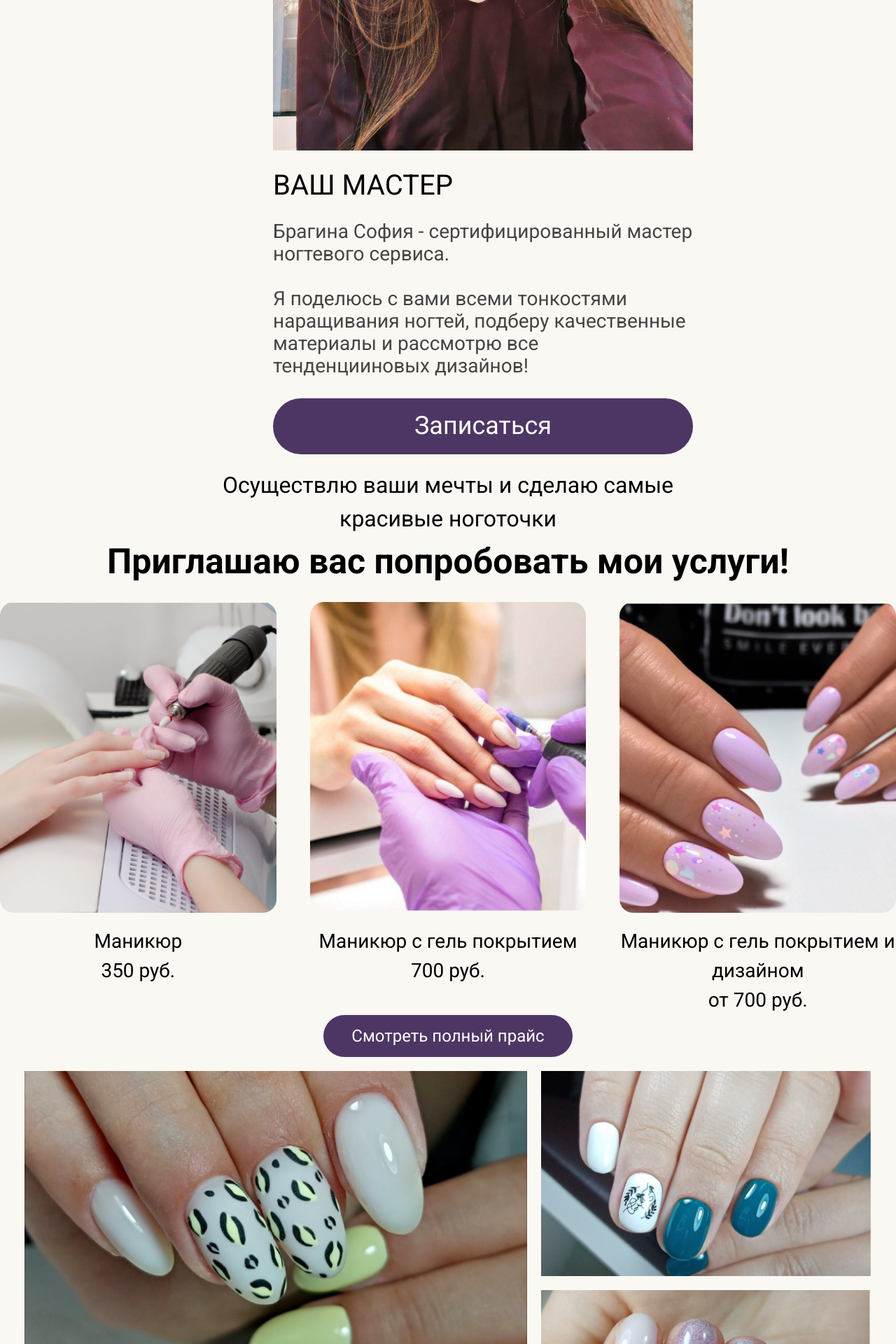
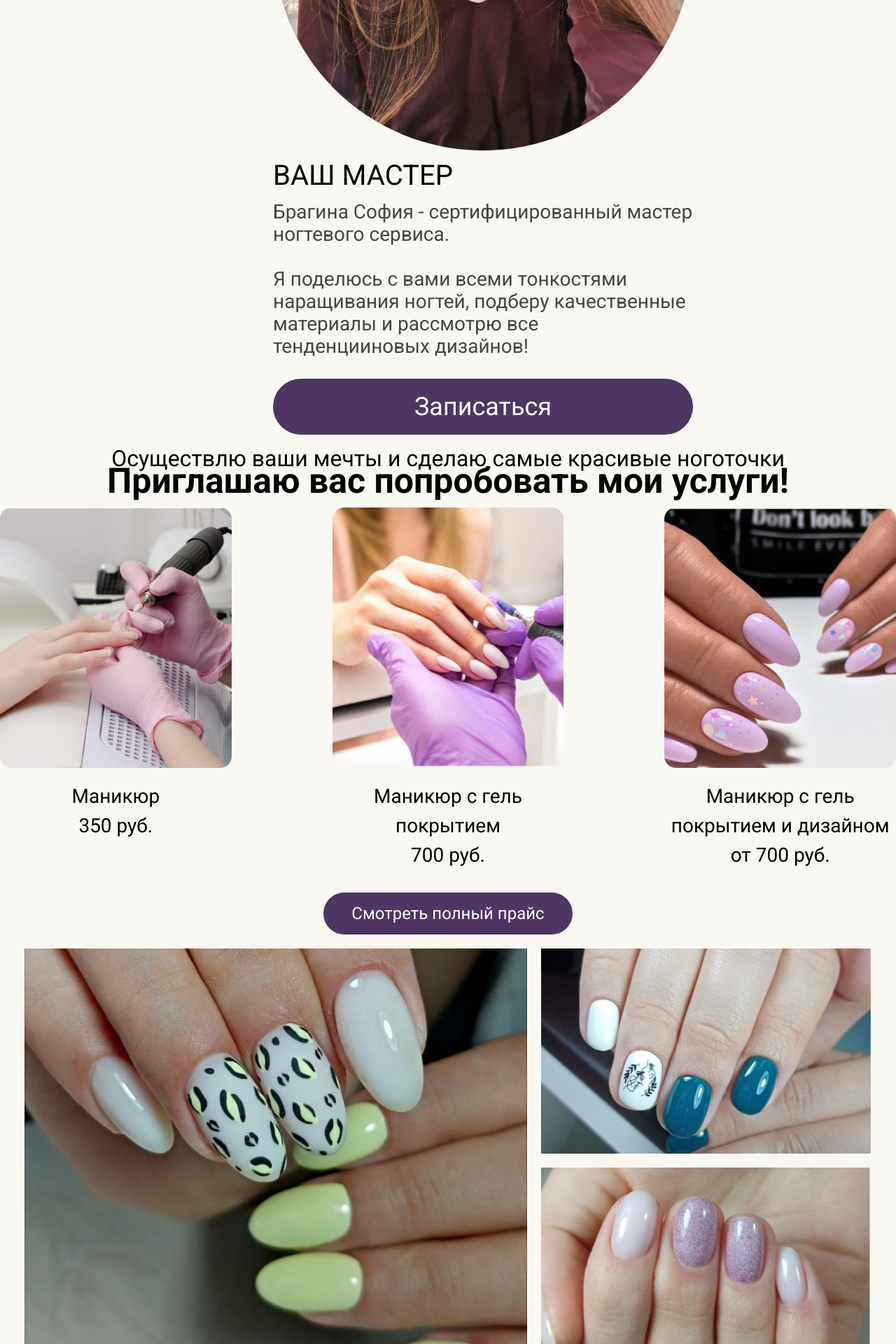
Before and after one commit to Zevs41/NailSalon, a PHP site: page / in a window 1280 px wide. Shown: the part 600-2520 px from the top of the page at 70% size. Run offline with PHP 8.4, Linux system fonts and the light colour scheme; data that the repository does not hold is empty.

Commit message:
add adaptiv Co-authored-by: Denis Kardakov <kardachh@users.noreply.github.com>

```diff
--- a/dist/output.css
+++ b/dist/output.css
@@ -625,6 +625,10 @@ video {
   z-index: 150;
 }
 
+.-z-10 {
+  z-index: -10;
+}
+
 .col-span-6 {
   grid-column: span 6 / span 6;
 }
@@ -640,6 +644,11 @@ video {
 .mx-auto {
   margin-left: auto;
   margin-right: auto;
+}
+
+.my-5 {
+  margin-top: 1.25rem;
+  margin-bottom: 1.25rem;
 }
 
 .ml-\[100px\] {
@@ -664,6 +673,34 @@ video {
 
 .mb-\[50px\] {
   margin-bottom: 50px;
+}
+
+.mt-8 {
+  margin-top: 2rem;
+}
+
+.mt-32 {
+  margin-top: 8rem;
+}
+
+.mt-24 {
+  margin-top: 6rem;
+}
+
+.mt-12 {
+  margin-top: 3rem;
+}
+
+.mt-4 {
+  margin-top: 1rem;
+}
+
+.mt-5 {
+  margin-top: 1.25rem;
+}
+
+.mb-3 {
+  margin-bottom: 0.75rem;
 }
 
 .flex {
@@ -694,6 +731,16 @@ video {
   height: 50px;
 }
 
+.h-fit {
+  height: -webkit-fit-content;
+  height: -moz-fit-content;
+  height: fit-content;
+}
+
+.h-\[250px\] {
+  height: 250px;
+}
+
 .max-h-\[1200px\] {
   max-height: 1200px;
 }
@@ -706,24 +753,12 @@ video {
   width: 50%;
 }
 
-.w-\[600px\] {
-  width: 600px;
-}
-
 .w-\[1210px\] {
   width: 1210px;
 }
 
-.w-\[400px\] {
-  width: 400px;
-}
-
 .w-\[1065px\] {
   width: 1065px;
-}
-
-.w-\[1040px\] {
-  width: 1040px;
 }
 
 .w-2\/3 {
@@ -732,6 +767,28 @@ video {
 
 .w-3\/4 {
   width: 75%;
+}
+
+.w-fit {
+  width: -webkit-fit-content;
+  width: -moz-fit-content;
+  width: fit-content;
+}
+
+.max-w-\[1920px\] {
+  max-width: 1920px;
+}
+
+.max-w-\[600px\] {
+  max-width: 600px;
+}
+
+.max-w-\[400px\] {
+  max-width: 400px;
+}
+
+.max-w-\[1040px\] {
+  max-width: 1040px;
 }
 
 .max-w-\[500px\] {
@@ -780,6 +837,10 @@ video {
 
 .gap-5 {
   gap: 1.25rem;
+}
+
+.gap-12 {
+  gap: 3rem;
 }
 
 .space-y-\[30px\] > :not([hidden]) ~ :not([hidden]) {
@@ -878,6 +939,41 @@ video {
   padding-right: 150px;
 }
 
+.px-6 {
+  padding-left: 1.5rem;
+  padding-right: 1.5rem;
+}
+
+.py-2 {
+  padding-top: 0.5rem;
+  padding-bottom: 0.5rem;
+}
+
+.px-3 {
+  padding-left: 0.75rem;
+  padding-right: 0.75rem;
+}
+
+.px-4 {
+  padding-left: 1rem;
+  padding-right: 1rem;
+}
+
+.py-1 {
+  padding-top: 0.25rem;
+  padding-bottom: 0.25rem;
+}
+
+.py-5 {
+  padding-top: 1.25rem;
+  padding-bottom: 1.25rem;
+}
+
+.px-5 {
+  padding-left: 1.25rem;
+  padding-right: 1.25rem;
+}
+
 .pl-\[10px\] {
   padding-left: 10px;
 }
@@ -946,6 +1042,44 @@ video {
   font-size: 18px;
 }
 
+.text-2xl {
+  font-size: 1.5rem;
+  line-height: 2rem;
+}
+
+.text-4xl {
+  font-size: 2.25rem;
+  line-height: 2.5rem;
+}
+
+.text-lg {
+  font-size: 1.125rem;
+  line-height: 1.75rem;
+}
+
+.text-base {
+  font-size: 1rem;
+  line-height: 1.5rem;
+}
+
+.text-xl {
+  font-size: 1.25rem;
+  line-height: 1.75rem;
+}
+
+.text-3xl {
+  font-size: 1.875rem;
+  line-height: 2.25rem;
+}
+
+.text-\[1px\] {
+  font-size: 1px;
+}
+
+.text-\[22px\] {
+  font-size: 22px;
+}
+
 .font-bold {
   font-weight: 700;
 }
@@ -992,6 +1126,10 @@ html {
 }
 
 @media (min-width: 768px) {
+  .md\:ml-\[100px\] {
+    margin-left: 100px;
+  }
+
   .md\:h-auto {
     height: auto;
   }
@@ -1006,6 +1144,86 @@ html {
 }
 
 @media (min-width: 1024px) {
+  .lg\:col-span-4 {
+    grid-column: span 4 / span 4;
+  }
+
+  .lg\:col-span-6 {
+    grid-column: span 6 / span 6;
+  }
+
+  .lg\:row-span-2 {
+    grid-row: span 2 / span 2;
+  }
+
+  .lg\:ml-\[100px\] {
+    margin-left: 100px;
+  }
+
+  .lg\:mt-\[135px\] {
+    margin-top: 135px;
+  }
+
+  .lg\:mt-0 {
+    margin-top: 0px;
+  }
+
+  .lg\:mb-\[50px\] {
+    margin-bottom: 50px;
+  }
+
+  .lg\:mt-3 {
+    margin-top: 0.75rem;
+  }
+
+  .lg\:mt-\[80px\] {
+    margin-top: 80px;
+  }
+
+  .lg\:block {
+    display: block;
+  }
+
+  .lg\:flex {
+    display: flex;
+  }
+
+  .lg\:hidden {
+    display: none;
+  }
+
+  .lg\:h-\[80px\] {
+    height: 80px;
+  }
+
+  .lg\:h-\[450px\] {
+    height: 450px;
+  }
+
+  .lg\:max-h-\[1200px\] {
+    max-height: 1200px;
+  }
+
+  .lg\:w-\[1210px\] {
+    width: 1210px;
+  }
+
+  .lg\:w-\[1065px\] {
+    width: 1065px;
+  }
+
+  .lg\:w-1\/2 {
+    width: 50%;
+  }
+
+  .lg\:w-3\/4 {
+    width: 75%;
+  }
+
+  .lg\:max-w-\[1040px\] {
+    max-width: 1040px;
+  }
+
   .lg\:grid-cols-3 {
     grid-template-columns: repeat(3, minmax(0, 1fr));
   }
@@ -1014,8 +1232,98 @@ html {
     grid-template-columns: repeat(10, minmax(0, 1fr));
   }
 
+  .lg\:flex-row {
+    flex-direction: row;
+  }
+
+  .lg\:justify-between {
+    justify-content: space-between;
+  }
+
   .lg\:gap-12 {
     gap: 3rem;
+  }
+
+  .lg\:gap-36 {
+    gap: 9rem;
+  }
+
+  .lg\:px-0 {
+    padding-left: 0px;
+    padding-right: 0px;
+  }
+
+  .lg\:py-3 {
+    padding-top: 0.75rem;
+    padding-bottom: 0.75rem;
+  }
+
+  .lg\:px-10 {
+    padding-left: 2.5rem;
+    padding-right: 2.5rem;
+  }
+
+  .lg\:py-\[45px\] {
+    padding-top: 45px;
+    padding-bottom: 45px;
+  }
+
+  .lg\:px-\[75px\] {
+    padding-left: 75px;
+    padding-right: 75px;
+  }
+
+  .lg\:px-\[150px\] {
+    padding-left: 150px;
+    padding-right: 150px;
+  }
+
+  .lg\:pt-\[55px\] {
+    padding-top: 55px;
+  }
+
+  .lg\:pb-\[35px\] {
+    padding-bottom: 35px;
+  }
+
+  .lg\:text-\[60px\] {
+    font-size: 60px;
+  }
+
+  .lg\:text-\[40px\] {
+    font-size: 40px;
+  }
+
+  .lg\:text-\[28px\] {
+    font-size: 28px;
+  }
+
+  .lg\:text-\[36px\] {
+    font-size: 36px;
+  }
+
+  .lg\:text-\[32px\] {
+    font-size: 32px;
+  }
+
+  .lg\:text-\[50px\] {
+    font-size: 50px;
+  }
+
+  .lg\:text-\[24px\] {
+    font-size: 24px;
+  }
+
+  .lg\:leading-\[60px\] {
+    line-height: 60px;
+  }
+
+  .lg\:leading-\[36px\] {
+    line-height: 36px;
+  }
+
+  .lg\:leading-\[24px\] {
+    line-height: 24px;
   }
 }
 
--- a/index.php
+++ b/index.php
@@ -23,95 +23,101 @@ if ($mysqli == false) {
 </head>
 
 <body style="font-family: 'Roboto';" class="bg-[#FAF8F3]" id="body">
-    <header class="w-full h-[80px] flex items-center fixed top-0 left-0 z-10 bg-[#FAF8F3]">
-        <div class="flex justify-between w-full h-full">
-            <div class="text-[60px] leading-[60px] ml-[100px] flex items-center cursor-pointer" onclick="scrollToTop()">Beauty Nails</div>
-            <div class="text-white flex justify-evenly text-[26px] leading-[36px]
-            items-center bg-[#4D3664] w-1/2 2xl:w-[1000px]">
+    <div class="container">
+        <header class="w-full h-[80px] flex items-center fixed top-0 left-0 z-10 bg-[#FAF8F3] px-3 lg:px-0">
+            <div class="flex items-center justify-between w-full h-full">
+                <div class="text-4xl lg:text-[60px] lg:leading-[60px] lg:ml-[100px] flex items-center cursor-pointer" onclick="scrollToTop()">Beauty Nails</div>
+                <div class="text-white hidden lg:flex justify-evenly text-[26px] leading-[36px]
+            items-center bg-[#4D3664] lg:w-1/2 2xl:w-[1000px] h-full">
                     <a href="#services">Услуги</a>
                     <a href="#portfolio">Портфолио</a>
                     <a href="#review">Отзывы</a>
                     <a href="#contacts">Контакты</a>
                 </div>
+                <div class="lg:hidden rounded-full bg-[#4D3664] h-fit w-fit text-white px-4 py-1 text-center
+            text-lg cursor-pointer" onclick="toggleModal('modal_add')">Записаться</div>
             </div>
         </header>
+    </div>
+    <div class="container max-w-[1920px] px-3 lg:px-0">
         <div class="mt-[80px] relative flex justify-center 2xl:justify-start 2xl:h-[1397px]">
-        <div class="ml-[100px] mt-[135px] flex flex-col w-[600px]">
-            <div>
-                <img src="assets/Master.png" alt="">
+            <div class="lg:ml-[100px] mt-12 lg:mt-[135px] flex flex-col max-w-[600px]">
+                <div >
+                    <img class="rounded-full" src="assets/Master.png" alt="">
                 </div>
-            <div class="mt-[20px] text-[40px]">ВАШ МАСТЕР</div>
-            <div class="mt-[20px] text-[28px] leading-[32px] text-[#454545]">Брагина София - сертифицированный
+                <div class="mt-[20px] text-2xl lg:text-[40px]">ВАШ МАСТЕР</div>
+                <div class="mt-[20px] text-xl lg:text-[28px] leading-[32px] text-[#454545]">Брагина София - сертифицированный
                     мастер ногтевого сервиса. <br> <br>
                     Я поделюсь с вами всеми тонкостями наращивания ногтей, подберу качественные материалы
                     и рассмотрю все тенденцииновых дизайнов!
                 </div>
-            <div class=" mt-[30px] rounded-full bg-[#4D3664] text-white w-full h-[80px] py-3 text-center
-            text-[36px] cursor-pointer" onclick="toggleModal('modal_add')">Записаться</div>
+                <div class="hidden lg:flex justify-center items-center mt-[30px] rounded-full bg-[#4D3664] text-white w-full lg:h-[80px] py-3 text-center
+                text-xl lg:text-[36px] cursor-pointer" onclick="toggleModal('modal_add')">Записаться</div>
             </div>
             <div class="absolute right-0 hidden 2xl:block">
                 <img src="assets/Main.png" alt="">
             </div>
         </div>
-    <div class="container mx-auto w-full flex flex-col mt-[20px]" id="services">
-        <div class="text-[32px] text-center">Осуществлю ваши мечты и сделаю самые <br> красивые ноготочки</div>
-        <div class="text-[50px] font-bold text-center">Приглашаю вас попробовать мои услуги!</div>
-        <div class="grid grid-cols-1 lg:grid-cols-3 gap-36 lg:gap-12 mt-[20px]">
+    </div>
+    <div class="container mx-auto w-full flex flex-col mt-[20px] px-3 lg:px-0" id="services">
+        <div class="text-xl lg:text-[32px] text-center">Осуществлю ваши мечты и сделаю самые <br class="lg: hidden"> красивые ноготочки</div>
+        <div class="text-3xl lg:text-[50px] mt-4 lg:mt-0 font-bold text-center">Приглашаю вас попробовать мои услуги!</div>
+        <div class="grid grid-cols-1 lg:grid-cols-3 lg:gap-36 gap-12 mt-[20px]">
             <div class="flex flex-col justify-start items-center">
                 <img src="assets/ManicurePic.png" alt="">
-                <div class="text-center text-[28px] mt-[20px]">Маникюр <br>350 руб.</div>
+                <div class="text-center text-[22px] lg:text-[28px] mt-[20px]">Маникюр <br>350 руб.</div>
             </div>
             <div class="flex flex-col justify-start items-center">
                 <img src="assets/ManicureGelPic.png" alt="">
-                <div class="text-center text-[28px] mt-[20px]">Маникюр с гель покрытием <br> 700 руб.</div>
+                <div class="text-center text-[22px] lg:text-[28px] mt-[20px]">Маникюр с гель покрытием <br> 700 руб.</div>
             </div>
             <div class="flex flex-col justify-start items-center">
                 <img src="assets/ManicureGelDesignPic.png" alt="">
-                <div class="text-center text-[28px] mt-[20px]">Маникюр с гель покрытием и дизайном <br> от 700 руб.
+                <div class="text-center text-[22px] lg:text-[28px] mt-[20px]">Маникюр с гель покрытием и дизайном <br> от 700 руб.
                 </div>
             </div>
         </div>
-        <div class="flex justify-center">
-            <div class="rounded-full bg-[#4D3664] text-white py-3 px-10 text-center
-            text-[24px] cursor-pointer" onclick="toggleModal('modal_price')">Смотреть полный прайс
+        <div class="flex justify-center mt-8">
+            <div class="rounded-full bg-[#4D3664] text-white py-1 lg:py-3 px-5 lg:px-10 text-center
+            text-[20px] lg:text-[24px] cursor-pointer" onclick="toggleModal('modal_price')">Смотреть полный прайс
             </div>
         </div>
     </div>
-    <div class="container mx-auto w-full flex flex-col mt-[20px] items-center" id="portfolio">
-        <div class="grid grid-cols-1 lg:grid-cols-10 gap-5 w-[1210px]">
-            <div class="col-span-6 row-span-2"><img class="w-full h-full" src="assets/PortfolioPic0.png" alt=""></div>
-            <div class="col-span-4"><img class="w-full h-full" src="assets/PortfolioPic1.png" alt=""></div>
-            <div class="col-span-4"><img class="w-full h-full" src="assets/PortfolioPic2.png" alt=""></div>
-            <div class="col-span-4"><img class="w-full h-full" src="assets/PortfolioPic3.png" alt=""></div>
-            <div class="col-span-6 row-span-2"><img class="w-full h-full" src="assets/PortfolioPic5.png" alt=""></div>
-            <div class="col-span-4"><img class="w-full h-full" src="assets/PortfolioPic4.png" alt=""></div>
+    <div class="container mx-auto w-full flex flex-col mt-[20px] items-center px-3 lg:px-0" id="portfolio">
+        <div class="grid grid-cols-1 lg:grid-cols-10 gap-5 lg:w-[1210px]">
+            <div class="lg:col-span-6 lg:row-span-2"><img class="w-full h-full" src="assets/PortfolioPic0.png" alt=""></div>
+            <div class="lg:col-span-4"><img class="w-full h-full" src="assets/PortfolioPic1.png" alt=""></div>
+            <div class="lg:col-span-4"><img class="w-full h-full" src="assets/PortfolioPic2.png" alt=""></div>
+            <div class="lg:col-span-4"><img class="w-full h-full" src="assets/PortfolioPic3.png" alt=""></div>
+            <div class="lg:col-span-6 lg:row-span-2"><img class="w-full h-full" src="assets/PortfolioPic5.png" alt=""></div>
+            <div class="lg:col-span-4"><img class="w-full h-full" src="assets/PortfolioPic4.png" alt=""></div>
         </div>
     </div>
-    <div class="container mx-auto mt-[20px]" id="review">
-        <div class="text-[32px]">Отзывы клиентов</div>
-        <div class="mt-[20px] border-[1.5px] w-[400px] border-[#4D3664] bg-[#4D3664]"></div>
-        <div class="text-[24px] w-[1065px] mt-[20px]">София - чудесный мастер по маникюру! Делает все максимально
+    <div class="container mx-auto mt-[20px] px-3 lg:px-0" id="review">
+        <div class="text-2xl lg:text-[32px]">Отзывы клиентов</div>
+        <div class="mt-[20px] border-[1.5px] w-full max-w-[400px] border-[#4D3664] bg-[#4D3664]"></div>
+        <div class="text-lg lg:text-[24px] lg:w-[1065px] mt-[20px]">София - чудесный мастер по маникюру! Делает все максимально
             аккуратно и качественно. Встретила меня крайне
             гостеприимно, предложила вкуснейший кофе. Так же хочу отметить, что мастер не досаждает надоедливыми
             разговорами и здорово подстраивается под клиента. Все оборудование у неё стерильно и рабочее место очень
             аккуратно. Маникюр носится чудесно, ничего не трескается и не отваливается. Всем советую данного мастера!
         </div>
-        <div class="text-[16px] font-bold w-[1065px] text-right mt-[20px] mb-[50px]">А. А. Колесникова</div>
+        <div class="text-[16px] font-bold lg:w-[1065px] text-right mt-[20px] mb-[50px]">А. А. Колесникова</div>
     </div>
-    <div class="bg-[#4D3664] w-full py-8 text-white" id="contacts">
-        <div class="flex flex-col container mx-auto items-center text-[36px]">
-            <div class="text-[50px] font-bold">Контакты</div>
-            <div class="flex justify-between items-center w-full mt-[80px] mb-[50px]">
+    <div class="bg-[#4D3664] w-full py-8 text-white " id="contacts">
+        <div class="flex flex-col container mx-auto items-center text-2xl lg:text-[36px]">
+            <div class="text-2xl lg:text-[50px] font-bold">Контакты</div>
+            <div class="flex flex-col lg:flex-row justify-between items-center w-full my-5 lg:mt-[80px] lg:mb-[50px]">
                 <a href="" class="flex-1 text-center">WhatsApp</a>
                 <a href="" class="flex-1 text-center">+7 (123) 456-78-90</a>
                 <a href="" class="flex-1 text-center">Telegram</a>
             </div>
-            <div class="w-[1040px]">
+        </div>
+        <div class="max-w-[1040px] h-[250px] lg:h-[450px] mx-auto px-3 lg:px-0">
             <iframe src="https://www.google.com/maps/embed?pb=!1m14!1m8!1m3!1d4156.732949172833!2d49.668
             1883!3d58.6061794!3m2!1i1024!2i768!4f13.1!3m3!1m2!1s0x43fcf5cb82f5abb7%3A0xddd928f34211948e
             !2z0YPQuy4g0JrQsNGA0LvQsCDQnNCw0YDQutGB0LAsIDU2LCDQmtC40YDQvtCyLCDQmtC40YDQvtCy0YHQutCw0Y8g0
-                L7QsdC7LiwgNjEwMDIw!5e0!3m2!1sru!2sru!4v1665769540946!5m2!1sru!2sru" width="100%" height="450" style="border:0;" allowfullscreen="" loading="lazy" referrerpolicy="no-referrer-when-downgrade"></iframe>
-            </div>
+            L7QsdC7LiwgNjEwMDIw!5e0!3m2!1sru!2sru!4v1665769540946!5m2!1sru!2sru" width="100%" height="100%" style="border:0;" allowfullscreen="" loading="lazy" referrerpolicy="no-referrer-when-downgrade"></iframe>
         </div>
     </div>
 
@@ -129,16 +135,16 @@ if ($mysqli == false) {
             </form>
         </div>
 
-        <div class="max-h-[1200px] w-3/4 md:h-auto bg-[#FAF8F3] relative hidden overflow-auto" id="modal_price">
+        <div class="lg:max-h-[1200px] h-full lg:w-3/4 w-full bg-[#FAF8F3] relative hidden overflow-auto" id="modal_price">
             <div class="text-red-700 cursor-pointer text-[24px] absolute top-4 right-4" onclick="toggleModal('modal_price')">X</div>
-            <div class="flex justify-between">
-                <div class="text-[60px] leading-[60px] py-[45px] px-[75px]">Beaty Nails</div>
-                <div class="flex flex-col text-left pt-[55px] pb-[35px] px-[150px]">
-                    <div class="text-[32px] leading-[36px] font-bold">Прайс-лист</div>
-                    <div class="text-[18px] leading-[24px] text-[#0F02AA]">действителен с 01.02.2021</div>
+            <div class="flex flex-col lg:flex-row lg:justify-between">
+                <div class="text-4xl lg:text-[60px] px-3 py-5 lg:py-[45px] lg:px-[75px]">Beaty Nails</div>
+                <div class="flex flex-col text-left lg:pt-[55px] lg:pb-[35px] lg:px-[150px] px-3 py-5">
+                    <div class="text-xl lg:text-[32px] lg:leading-[36px] font-bold">Прайс-лист</div>
+                    <div class="text-[18px] lg:leading-[24px] text-[#0F02AA]">действителен с 01.02.2021</div>
                 </div>
             </div>
-            <div class="w-full px-[75px]">
+            <div class="w-full lg:px-[75px] px-3 py-5">
                 <table>
                     <tbody>
                         <?php
@@ -147,8 +153,8 @@ if ($mysqli == false) {
                         foreach ($priceList as $priceList) {
                         ?>
                             <tr>
-                                <td class="text-[28px] border-[2px]"><?= $priceList[1] ?></td>
-                                <td class="text-[28px] border-[2px] text-center"><?= $priceList[2] ?></td>
+                                <td class="text-xl lg:text-[28px] border-[2px]"><?= $priceList[1] ?></td>
+                                <td class="text-xl  lg:text-[28px] border-[2px] text-center"><?= $priceList[2] ?></td>
                             </tr>
                         <?php
                         }
```
Lines whose indentation alone changed are shown as unchanged.
